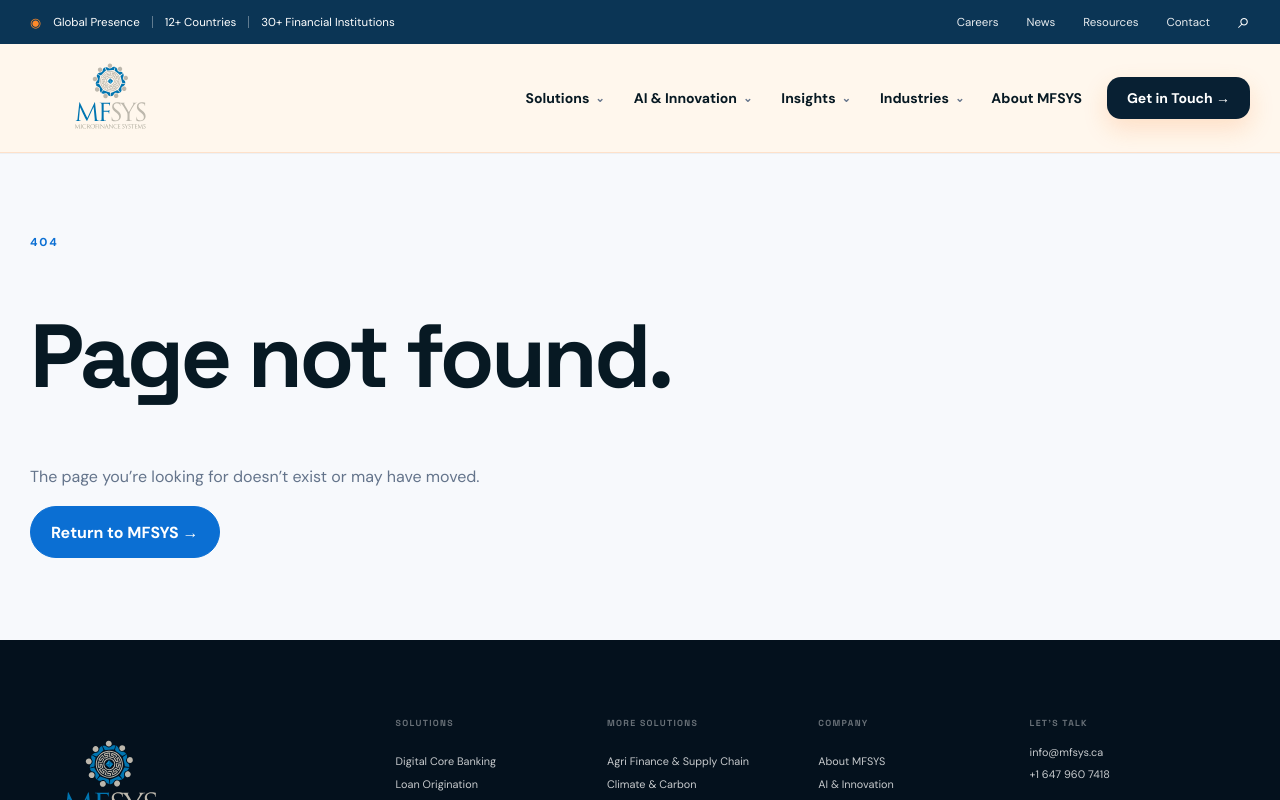
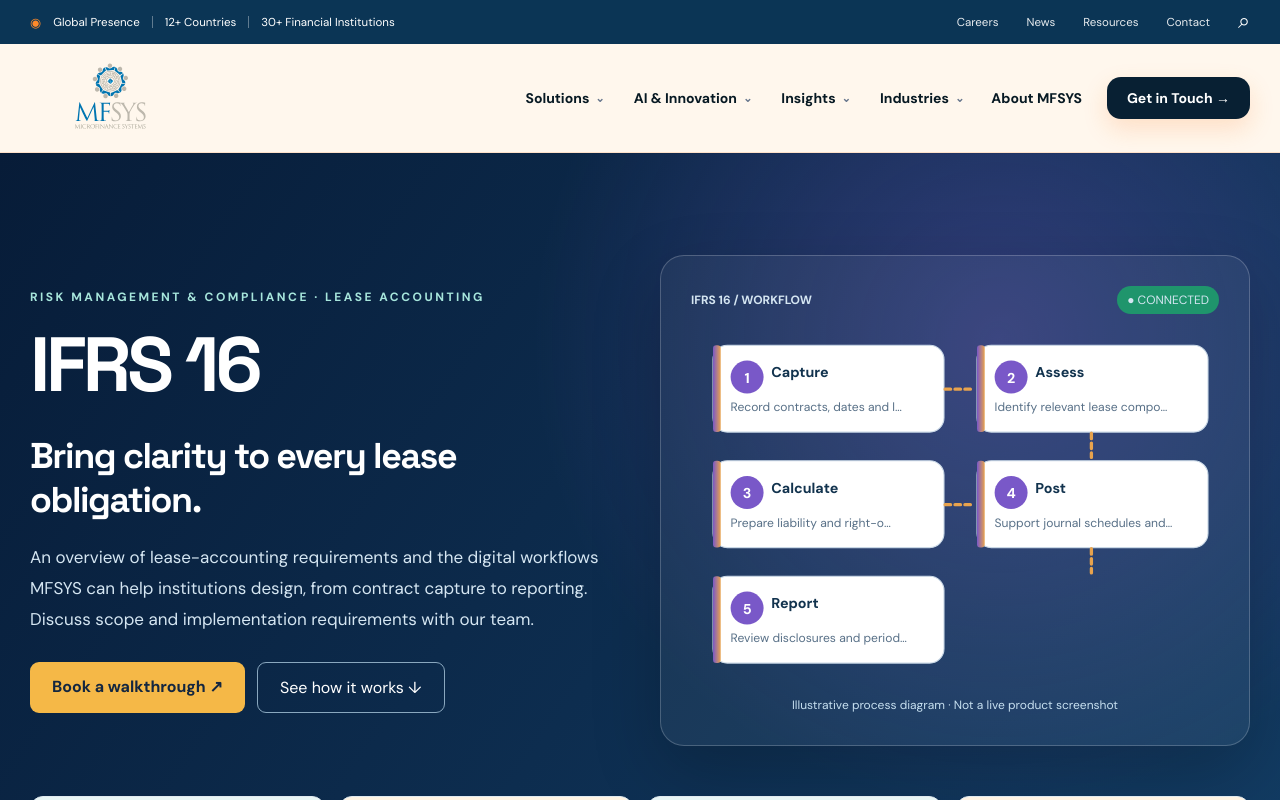
Before and after one commit to ali-mfsys/mfsys-website, a Next.js app: page /products/ifrs16 in a window 1280 px wide. Before the commit this address had no page. Shown: the top 800 px of the page. Built offline with nearby package versions, Linux system fonts and the light colour scheme.

Commit message:
Create visual IFRS 16 lease accounting overview with scope disclaimer

```diff
--- /dev/null
+++ b/app/products/ifrs16/page.tsx
@@ -0,0 +1,11 @@
+import type {Metadata} from "next";
+import SolutionExperience from "../../../components/SolutionExperience";
+export const metadata:Metadata={title:"IFRS 16 Lease Accounting | MFSYS",description:"Explore lease accounting workflows for IFRS 16, including lease registers, right-of-use assets, liabilities, schedules and reporting.",alternates:{canonical:"/products/ifrs16"}};
+export default function Page(){return <SolutionExperience data={{
+eyebrow:"RISK MANAGEMENT & COMPLIANCE · LEASE ACCOUNTING",name:"IFRS 16",headline:"Bring clarity to every lease obligation.",description:"An overview of lease-accounting requirements and the digital workflows MFSYS can help institutions design, from contract capture to reporting. Discuss scope and implementation requirements with our team.",accent:"#7958c8",secondary:"#e8a34d",
+metrics:[["Lease register","Central contract records"],["ROU assets","Right-of-use accounting"],["Liabilities","Payment obligations"],["Reporting","Controlled close"]],
+steps:[{title:"Capture",detail:"Record contracts, dates and lease terms."},{title:"Assess",detail:"Identify relevant lease components and policy treatment."},{title:"Calculate",detail:"Prepare liability and right-of-use calculations."},{title:"Post",detail:"Support journal schedules and reconciliation."},{title:"Report",detail:"Review disclosures and period-end reporting."}],
+features:[{title:"Contract inventory",detail:"Centralize lease information and supporting documentation."},{title:"Lease liability schedules",detail:"Model payment obligations and interest over time."},{title:"Right-of-use accounting",detail:"Support asset measurement and depreciation schedules."},{title:"Change management",detail:"Account for renewals, modifications and reassessments in a controlled workflow."},{title:"Audit trail",detail:"Document assumptions, approvals and adjustments."},{title:"Financial reporting",detail:"Support reconciliation and IFRS 16 disclosure preparation."}],
+audience:[{title:"Finance teams",detail:"Improve lease visibility and period-end control."},{title:"Risk & compliance",detail:"Review policy treatment and evidence."},{title:"Auditors",detail:"Trace contracts, assumptions and calculations."}],
+related:[{title:"IFRS 9 Expected Credit Loss",href:"/products/ifrs9"},{title:"Risk & Compliance",href:"/solutions/risk-compliance"}],note:"This is an illustrative IFRS 16 solution concept, not a verified product specification. A dedicated MFSYS IFRS 16 brochure and confirmed product scope were not available in the reviewed sources."
+}}/>}
```
